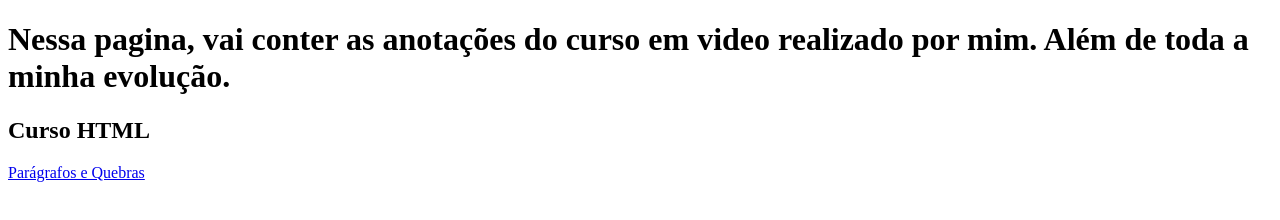
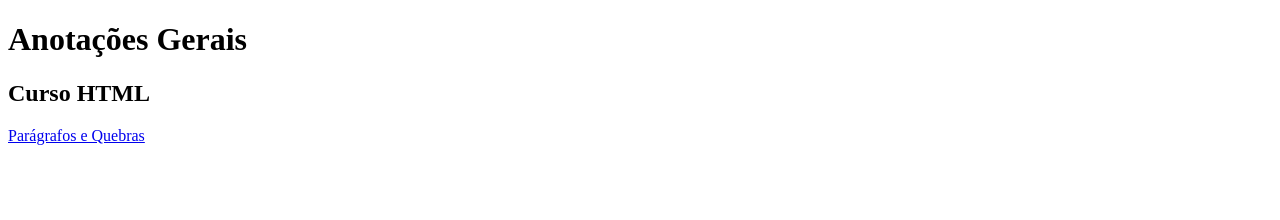
Before and after one commit to ravynos/Curso-em-Video, a plain HTML site: page HTML e CSS/Site de anotações/index.html in a window 1280 px wide. Drawn offline with Linux system fonts and the light colour scheme.

Commit message:
bora para o fim de semana

```diff
--- a/HTML e CSS/Site de anotações/index.html
+++ b/HTML e CSS/Site de anotações/index.html
@@ -7,18 +7,12 @@
     <title>Documento com anotações do curso em vídeo</title>
 </head>
 <body>
-    <h1>Nessa pagina, vai conter as anotações do curso em video realizado por mim. Além de toda a minha evolução.</h1>
-    <h2>Curso HTML</h2>
+    <header>
+        <h1>Anotações Gerais</h1>
+        <h2>Curso HTML</h2>
+    </header>
 
     <a href="./hr.html">Parágrafos e Quebras</a>
 
-
-
-   <!--  <h4>Tag &lt;hr&gt;</h4>
-
-    <p>O elemento HTML &lt;hr&gt; representa uma quebra temática entre elementos de nível de parágrafo (por exemplo , uma mudança da cena de uma história, ou uma mudança de tema com uma seção). Nas versões anteriores do HTML, representava uma linha horizontal. Pode continuar sendo exibida como uma linha horizontal nos navegadores, mas agora está definida em termos semânticos, em vez de termos de apresentação.</p>
-
-   <a href="https://developer.mozilla.org/pt-BR/docs/Web/HTML/Element/hr" target="_blank" rel="noopener no referrer">Consulte a tag &lt;hr&gt; na documentação MDN </a> -->
-
 </body>
 </html>
```
Also changed, not shown: HTML e CSS/Site de anotações/style.css (added).
